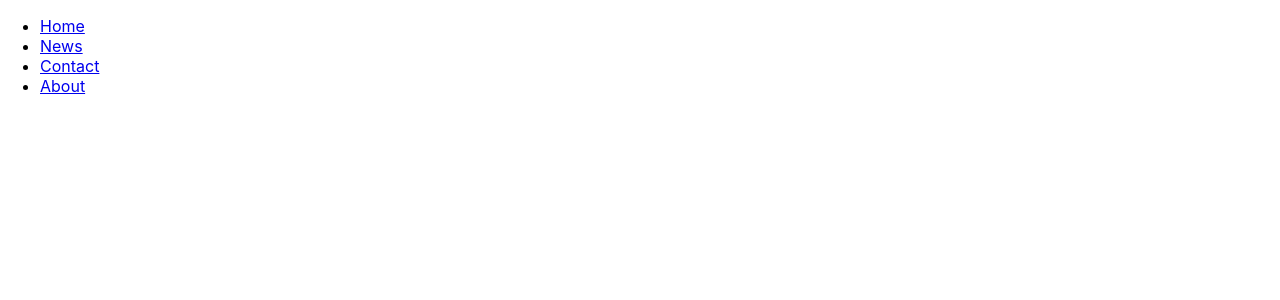
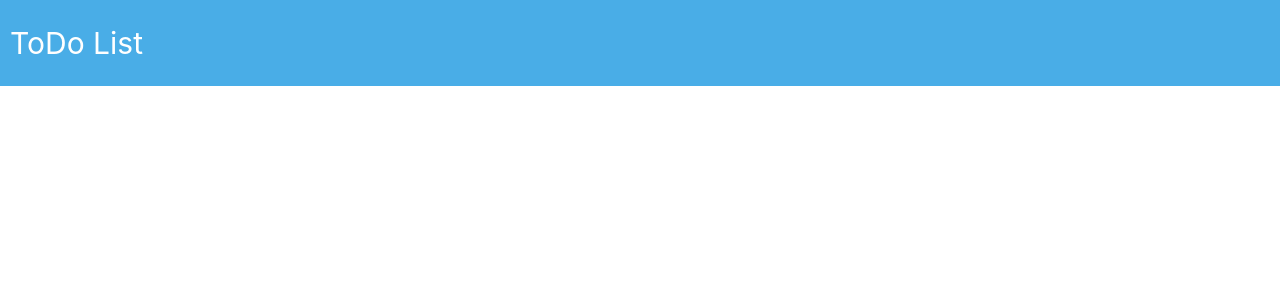
Before and after one commit to ostroovok/QPD_todo_react, a React (Create React App) app in the folder todo/: page / in a window 1280 px wide. Shown: the top 300 px of the page. Built offline with nearby package versions, Linux system fonts and the light colour scheme.

Commit message:
пробую что-то

```diff
--- a/todo/src/components/NavigationMenu.tsx
+++ b/todo/src/components/NavigationMenu.tsx
@@ -3,28 +3,37 @@ import React from 'react';
 import styled from  "styled-components";
 import './navbar.css'
 
-interface Title{
-    text: string;
-    route: string;
-}
-
-const TitleField: React.FC<Title> = () =>{
+const Brand: React.FC<{text: string}> = (text) => {
     return (
-    <div>
-
-    </div>
-    )
+        <div className="header-logo ">
+            {text.text}
+        </div>
+    );
 };
 
+const LinkListBar: React.FC<{text: string}> = () => {
+    return (
+        <div>
+
+        </div>
+    );
+};
+
+const AddButton: React.FC<{text: string}> = () => {
+    return (
+        <div>
+
+        </div>
+    );
+};
 
 function NavigationBar(){
     return(
-        <ul>
-            <li><a className="active" href="#home">Home</a></li>
-            <li><a href="#news">News</a></li>
-            <li><a href="#contact">Contact</a></li>
-            <li><a href="#about">About</a></li>
-        </ul>
+        <div className="header">
+            <Brand text='ToDo List'/>
+
+            <AddButton text='123'/>
+        </div>
     );
 }
 
--- a/todo/src/components/navbar.css
+++ b/todo/src/components/navbar.css
@@ -1,10 +1,55 @@
-.navbar {
-    background-color: #2f64ce;
-    min-height: 100vh;
-    display: flex;
-    flex-direction: column;
-    align-items: center;
-    justify-content: center;
-    font-size: calc(10px + 2vmin);
+.header {
+    overflow: hidden;
+    background-color: #49ade7;
+    padding: 25px 10px;
+  }
+
+  .header-logo {
+    color: rgb(255, 255, 255);
+    font-size: 30px;
+  }
+
+
+  /* Style the header links */
+  .header a {
+    float: left;
+    color: black;
+    text-align: center;
+    padding: 12px;
+    text-decoration: none;
+    font-size: 18px;
+    line-height: 25px;
+    border-radius: 4px;
+  }
+
+  /* Style the logo link (notice that we set the same value of line-height and font-size to prevent the header to increase when the font gets bigger */
+
+
+  /* Change the background color on mouse-over */
+  .header a:hover {
+    background-color: #ddd;
+    color: black;
+  }
+
+  /* Style the active/current link*/
+  .header a.active {
+    background-color: dodgerblue;
     color: white;
-}
+  }
+
+  /* Float the link section to the right */
+  .header-right {
+    float: right;
+  }
+
+  /* Add media queries for responsiveness - when the screen is 500px wide or less, stack the links on top of each other */
+  @media screen and (max-width: 500px) {
+    .header a {
+      float: none;
+      display: block;
+      text-align: left;
+    }
+    .header-right {
+      float: none;
+    }
+  }
--- a/todo/src/index.tsx
+++ b/todo/src/index.tsx
@@ -1,14 +1,14 @@
 import React from 'react';
 import ReactDOM from 'react-dom';
 import './index.css';
-import App from './App';
 import reportWebVitals from './reportWebVitals';
 import NavigationBar from './components/NavigationMenu'
 
 ReactDOM.render(
-  <React.StrictMode>
-    <NavigationBar />
-  </React.StrictMode>,
+  // <React.StrictMode>
+
+  // </React.StrictMode>,
+  <NavigationBar />,
   document.getElementById('root')
 );
 
```
